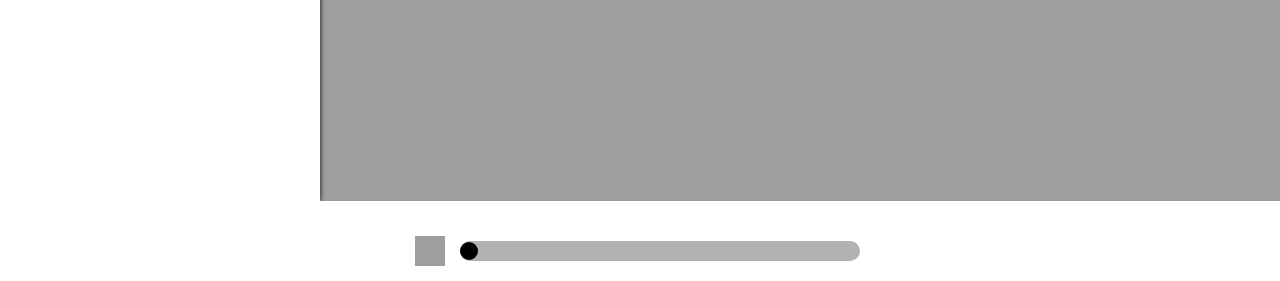
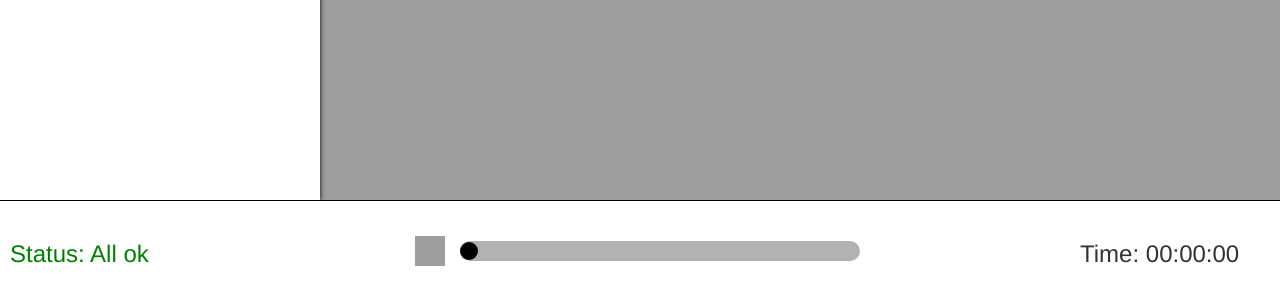
Before and after one commit to marvinwilliams/enbw24hack, a Flask app: template app/templates/index.html in a window 1280 px wide. Shown: the part 519-800 px from the top of the page. Run offline with Flask 2, Linux system fonts and the light colour scheme; the template is opened without the code that fills it, so the values that code supplies are empty; some libraries are stand-ins or nearby versions; grey boxes are pictures that could not be loaded.

Commit message:
added clock and function bar

```diff
--- a/app/static/app.css
+++ b/app/static/app.css
@@ -60,6 +60,26 @@
 	  margin: 10px auto auto auto;
     /* border: solid; */
 }
+#clock{
+    position: absolute;
+    bottom: 0px;
+    /* left: 0px; */
+    right: 0px;
+	  width: 200px;
+	  height: 60px;
+	  margin: auto auto auto auto;
+    /* border: solid; */
+}
+#status{
+    position: absolute;
+    bottom: 0px;
+    left: 10px;
+    /* right: 0px; */
+	  width: 200px;
+	  height: 60px;
+	  margin: auto auto auto auto;
+    /* border: solid; */
+}
 
 #pButton{
     height:60px;
--- a/app/static/app.js
+++ b/app/static/app.js
@@ -1,11 +1,9 @@
+
+var status = 0;
+
 $(document).ready(function() {
     var longitude = 49.078191;
     var latitude = 8.855703;
-
-    // var timeLineOverlay = new ol.Overlay({
-    //     element: document.getElementById('audioplayer'),
-    //     positioning: 'bottom-center'
-    // });
 
     var map = new ol.Map({
         target: 'map',
@@ -79,6 +77,8 @@ $(document).ready(function() {
         })
 
     };
+
+
 
 
     var getLine = function(color, width) {
--- a/app/static/timeline.js
+++ b/app/static/timeline.js
@@ -1,11 +1,37 @@
-$(document).ready(function(){
+$(document).ready(function() {
     var paused = true;
     var interval;
     var currentTime = 0;
-    var duration = 100;
+    var duration = 2 * 60 * 24;
     var pButton = document.getElementById('pButton'); // play button
     var playhead = document.getElementById('playhead'); // playhead
     var timeline = document.getElementById('timeline'); // timeline
+
+
+
+    var hours = 00;
+    var minutes = 00;
+    var seconds = 00;
+    $("#clock").html(
+        $("<div>").append($("<h3>").text("Time: 00:00:00"))
+    );
+
+    var updateStatus = function() {
+        var text = "All ok";
+        var color = "green";
+        switch (status) {
+        case 1:
+            text = "Error";
+            color = "red";
+            break;
+        case 0:
+            text = "All ok!";
+            color = "green";
+            break;
+        }
+        $("#status").html($("<div>").append($("<h3>").text("Status: " + text)).css("color", color));
+    };
+    updateStatus();
 
     // timeline width adjusted for playhead
     var timelineWidth = 200;
@@ -71,7 +97,27 @@ $(document).ready(function(){
     function timeUpdate() {
         var playPercent = timelineWidth * (currentTime / duration);
         playhead.style.marginLeft = playPercent + "px";
-           }
+        var timeString = "Time: ";
+        if (hours < 10) {
+            timeString += "0" + hours + ":";
+        } else {
+            timeString += hours + ":";
+        }
+        if (minutes < 10) {
+            timeString += "0" + minutes + ":";
+        } else {
+            timeString += minutes + ":";
+        }
+        if (seconds < 10) {
+            timeString += "0" + seconds;
+        } else {
+            timeString += seconds;
+        }
+
+        var time = $("<div>").append($("<h3>").text(timeString));
+
+        $("#clock").html(time);
+    }
 
     //Play and Pause
     function play() {
@@ -82,6 +128,19 @@ $(document).ready(function(){
             pButton.className = "pause";
             interval = setInterval(function() {
                 currentTime += 5;
+                seconds += 30;
+                if (seconds == 60) {
+                    seconds = 00;
+                    minutes += 1;
+                }
+                if (minutes == 60) {
+                    minutes = 00;
+                    hours += 1;
+                }
+                if (hours == 24) {
+                    hours = 0;
+                    currentTime = 0;
+                }
                 timeUpdate();
             }, 2000);
 
--- a/app/templates/index.html
+++ b/app/templates/index.html
@@ -17,6 +17,7 @@
       top: 0px;
 			width: 100%;
       position: absolute;
+      border-bottom: 1px solid black;
 		}
 	</style>
 
@@ -48,6 +49,12 @@
   		      <div id="playhead"></div>
         </div>
     </div>
+    <div id="clock">
+
+    </div>
+    <div id="status">
+
+    </div>
 
 </body>
 </html>
```
